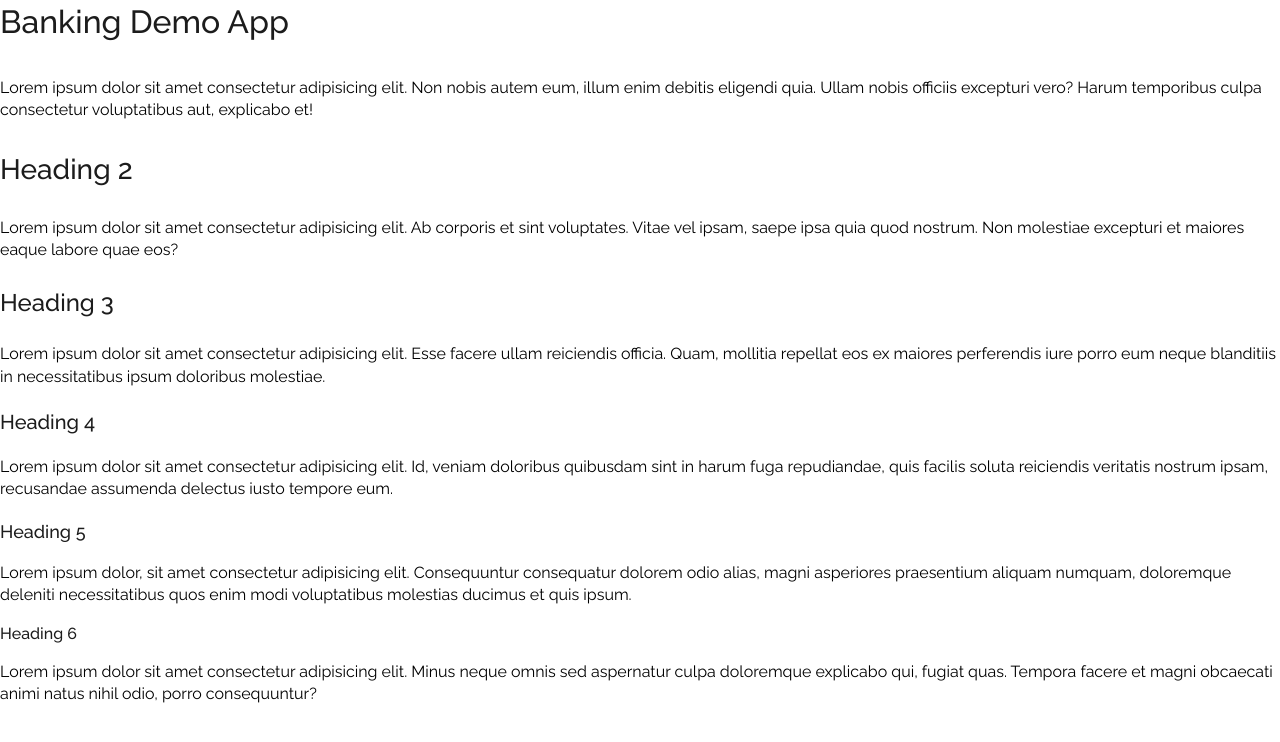
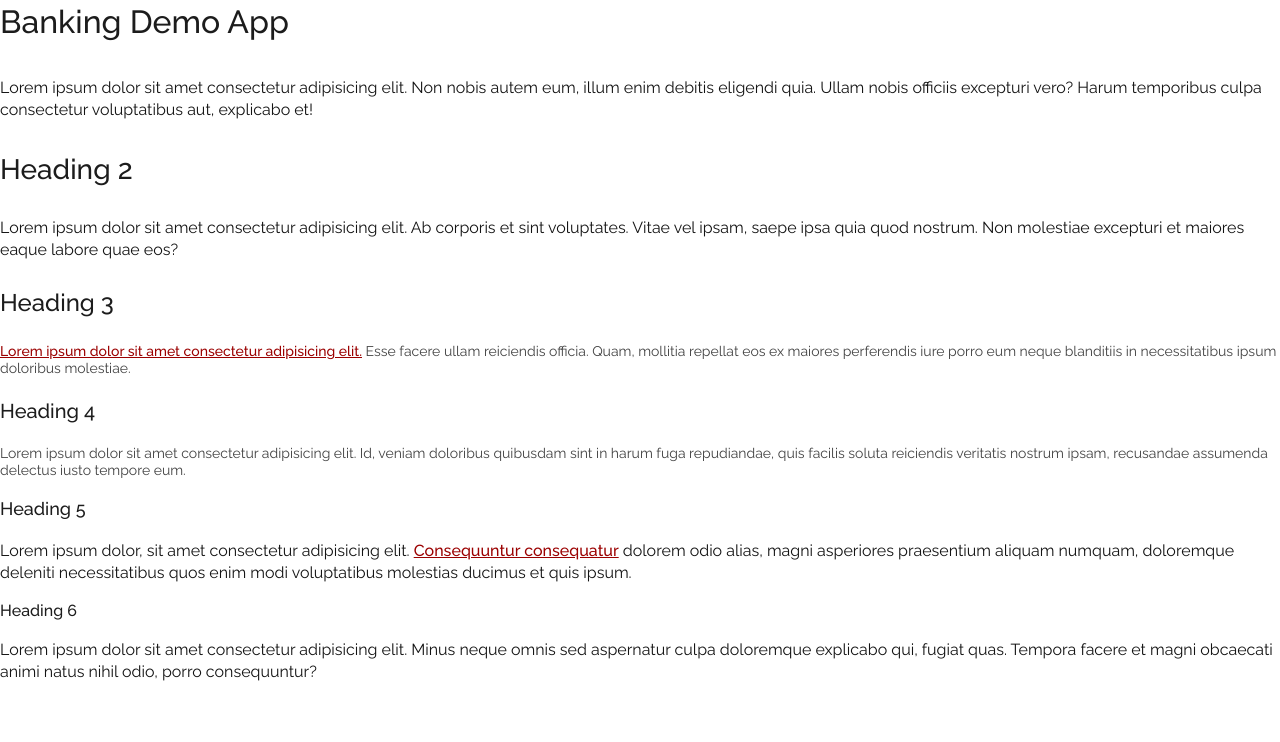
Before and after one commit to ArtemGrachov/banking-vue, a Vue app: page / in a window 1280 px wide. Shown: the top 742 px of the page. Built offline with nearby package versions, Linux system fonts and the light colour scheme; the HTML template or start-up script is replaced by a standard one.

Commit message:
feat: texts and links, BDA-50

```diff
--- a/src/App.vue
+++ b/src/App.vue
@@ -16,20 +16,20 @@
   <h3>
     Heading 3
   </h3>
-  <p>
-    Lorem ipsum dolor sit amet consectetur adipisicing elit. Esse facere ullam reiciendis officia. Quam, mollitia repellat eos ex maiores perferendis iure porro eum neque blanditiis in necessitatibus ipsum doloribus molestiae.
+  <p class="secondary">
+    <a href="#">Lorem ipsum dolor sit amet consectetur adipisicing elit.</a> Esse facere ullam reiciendis officia. Quam, mollitia repellat eos ex maiores perferendis iure porro eum neque blanditiis in necessitatibus ipsum doloribus molestiae.
   </p>
   <h4>
     Heading 4
   </h4>
-  <p>
+  <p class="secondary">
     Lorem ipsum dolor sit amet consectetur adipisicing elit. Id, veniam doloribus quibusdam sint in harum fuga repudiandae, quis facilis soluta reiciendis veritatis nostrum ipsam, recusandae assumenda delectus iusto tempore eum.
   </p>
   <h5>
     Heading 5
   </h5>
   <p>
-    Lorem ipsum dolor, sit amet consectetur adipisicing elit. Consequuntur consequatur dolorem odio alias, magni asperiores praesentium aliquam numquam, doloremque deleniti necessitatibus quos enim modi voluptatibus molestias ducimus et quis ipsum.
+    Lorem ipsum dolor, sit amet consectetur adipisicing elit. <a href="#">Consequuntur consequatur</a> dolorem odio alias, magni asperiores praesentium aliquam numquam, doloremque deleniti necessitatibus quos enim modi voluptatibus molestias ducimus et quis ipsum.
   </p>
   <h6>
     Heading 6
@@ -39,4 +39,10 @@
   </p>
 </template>
 
-<style scoped></style>
+<style lang="scss" scoped>
+@use '/src/styles/mixins/texts.scss' as texts;
+
+.secondary {
+  @include texts.secondary();
+}
+</style>
--- /dev/null
+++ b/src/styles/mixins/links.scss
@@ -0,0 +1,14 @@
+@mixin link {
+  color: #9b0000;
+  font-weight: 500;
+  text-decoration: underline;
+  transition: 200ms;
+
+  &:hover {
+    color: red;
+  }
+
+  &:active {
+    color: #ff5500;
+  }
+}
--- /dev/null
+++ b/src/styles/mixins/texts.scss
@@ -0,0 +1,13 @@
+@mixin primary {
+  font-size: 16px;
+  font-weight: 400;
+  color: #141414;
+  line-height: 1.4;
+}
+
+@mixin secondary {
+  font-size: 14px;
+  font-weight: 400;
+  color: #434343;
+  line-height: 1.2;
+}
--- a/src/styles/typography.scss
+++ b/src/styles/typography.scss
@@ -1,11 +1,13 @@
 @use './mixins/headings.scss' as headings;
+@use './mixins/links.scss' as links;
+@use './mixins/texts.scss' as texts;
 
 @import url('https://fonts.googleapis.com/css2?family=Raleway:ital,wght@0,400..600;1,400..600&display=swap');
 
 html {
   font-family: 'Raleway', sans-serif;
   font-size: 16px;
-  line-height: 1.4;
+  @include texts.primary();
 }
 
 h1 {
@@ -31,3 +33,7 @@ h5 {
 h6 {
   @include headings.h6();
 }
+
+a {
+  @include links.link();
+}
```
